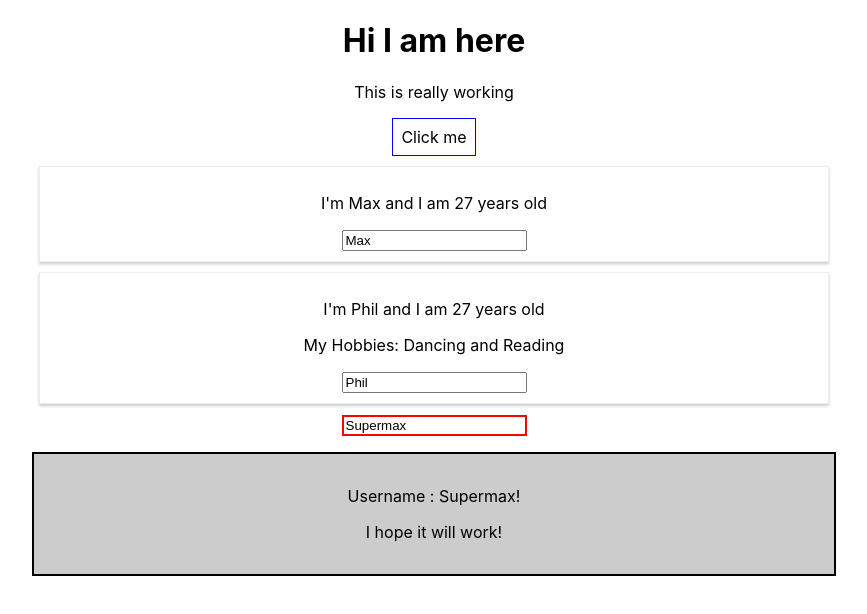
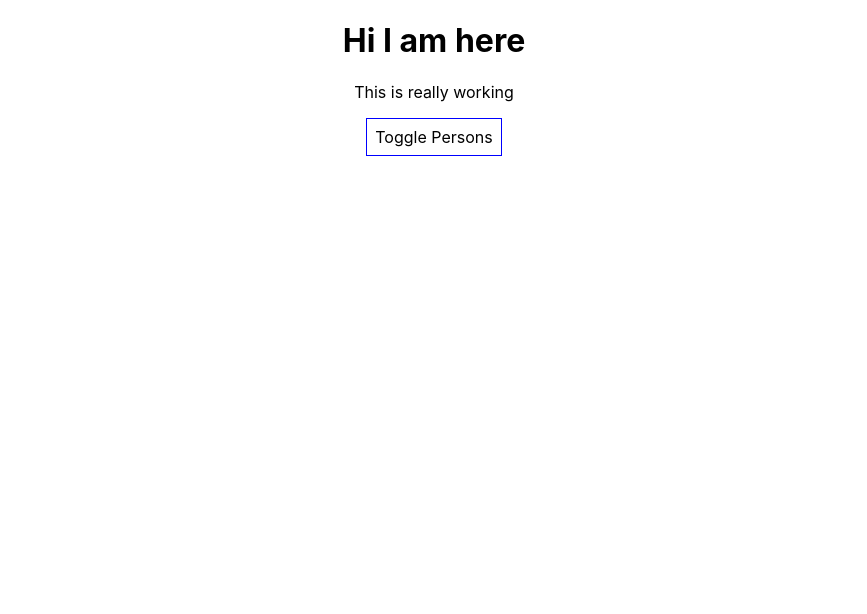
Before and after one commit to bhawna127/my-first-reactapp, a React (Create React App) app: page / in a window 1280 px wide. Shown: the top 614 px of the page, without its empty margins (206-1073 px from the left). Built offline with nearby package versions, Linux system fonts and the light colour scheme.

Commit message:
changes in file

```diff
--- a/src/App.js
+++ b/src/App.js
@@ -7,10 +7,11 @@ import UserOutput from './UserOutput/UserOutput';
 class App extends Component {
   state = {
     persons: [
-      {name: "Max", age:27},
-      {name: "Phil", age:27}
+      {id:'111', name: "Max", age:27},
+      {id:'112', name: "Phil", age:27}
     ],
-    username: 'Supermax'
+    username: 'Supermax',
+    showPersons: false
   }
 
   switchNameHandler = (newName)=>{
@@ -22,6 +23,13 @@ class App extends Component {
       ]
    })
 
+  }
+
+  deletPersonHandler = (personIndex) => {
+    //const persons = this.state.persons.slice();
+    const persons = [...this.state.persons];
+    persons.splice(personIndex,1);
+    this.setState({persons: persons});
   }
 
   nameChangedHandler = (event) => {
@@ -37,6 +45,11 @@ class App extends Component {
     this.setState({username: event.target.value})
   }
 
+  togglePersonsHandler = (event) => {
+    const doesShow = this.state.showPersons;
+    this.setState({showPersons: !doesShow });
+  }
+
   render() {
     const style = {
       backgroundColor: 'white',
@@ -46,21 +59,38 @@ class App extends Component {
       cursor: 'pointer'
     }
 
+    let persons = null;
+    if(this.state.showPersons){
+      persons= (
+        <div>
+          { this.state.persons.map((person, index)=>{
+            return <Person
+                    click = {()=> this.deletPersonHandler(index)}
+                    name={person.name}
+                    age={person.age}
+                    key={person.id}/>
+          })}
+          {/* <Person name={this.state.persons[0].name} age={this.state.persons[0].age}
+          changed={this.nameChangedHandler} />
+          <Person name={this.state.persons[1].name} age={this.state.persons[1].age}
+          click={this.switchNameHandler.bind(this, "Max22!")}>My Hobbies: Dancing and Reading</Person> */}
+      </div>
+      );
+    }
+
 
     return (
       <div className="App">
         <h1>Hi I am here</h1>
         <p>This is really working</p>
-        <button style={style} onClick={this.switchNameHandler.bind(this, "Max!")}>Click me</button>
-        <Person name={this.state.persons[0].name} age={this.state.persons[0].age}
-        changed={this.nameChangedHandler} />
-        <Person name={this.state.persons[1].name} age={this.state.persons[1].age}
-          click={this.switchNameHandler.bind(this, "Max22!")}>My Hobbies: Dancing and Reading</Person>
-        <UserInput
+        {/* <button style={style} onClick={this.switchNameHandler.bind(this, "Max!")}>Click me</button> */}
+        <button style={style} onClick={ this.togglePersonsHandler }>Toggle Persons</button>
+        {persons}
+        {/* <UserInput
         inchanged= {this.usernameChangedHandler}
         currentName = {this.state.username}
         />
-        <UserOutput username={this.state.username}/>
+        <UserOutput username={this.state.username}/> */}
       </div>
 
     );
```
